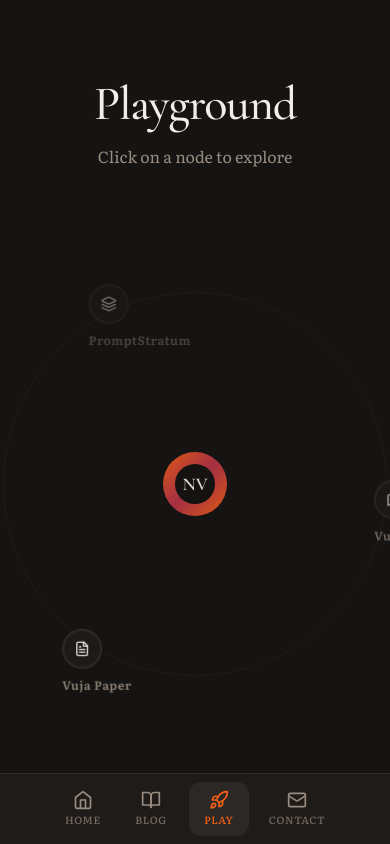
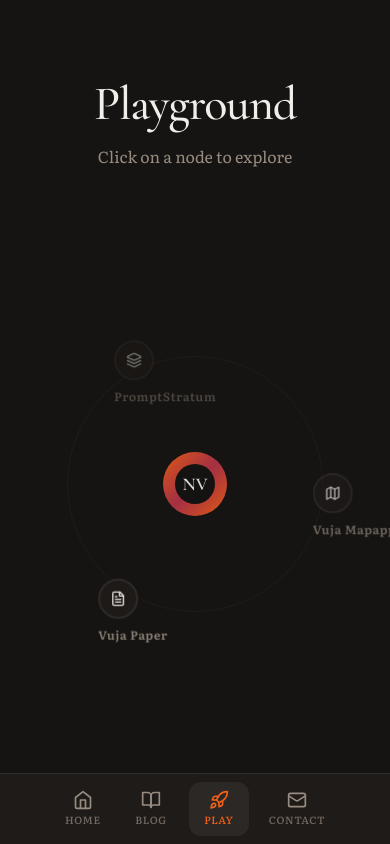
Before and after one commit to Vujavujavuja/vujicai, a Next.js app: page /playground in a window 390 px wide. Shown: the top 844 px of the page. Built offline with nearby package versions, Linux system fonts and the light colour scheme.

Commit message:
Smaller orbit radius on mobile (120px vs 200px)

```diff
--- a/src/components/ui/radial-orbital-timeline.tsx
+++ b/src/components/ui/radial-orbital-timeline.tsx
@@ -31,6 +31,7 @@ export default function RadialOrbitalTimeline({
   const [pulseEffect, setPulseEffect] = useState<Record<number, boolean>>({});
   const [centerOffset] = useState<{ x: number; y: number }>({ x: 0, y: 0 });
   const [activeNodeId, setActiveNodeId] = useState<number | null>(null);
+  const [radius, setRadius] = useState(200);
   const containerRef = useRef<HTMLDivElement>(null);
   const orbitRef = useRef<HTMLDivElement>(null);
   const nodeRefs = useRef<Record<number, HTMLDivElement | null>>({});
@@ -68,6 +69,15 @@ export default function RadialOrbitalTimeline({
   };
 
   useEffect(() => {
+    const updateRadius = () => {
+      setRadius(window.innerWidth < 640 ? 120 : 200);
+    };
+    updateRadius();
+    window.addEventListener('resize', updateRadius);
+    return () => window.removeEventListener('resize', updateRadius);
+  }, []);
+
+  useEffect(() => {
     let timer: NodeJS.Timeout;
     if (autoRotate) {
       timer = setInterval(() => {
@@ -85,7 +95,6 @@ export default function RadialOrbitalTimeline({
 
   const calculateNodePosition = (index: number, total: number) => {
     const angle = ((index / total) * 360 + rotationAngle) % 360;
-    const radius = 200;
     const radian = (angle * Math.PI) / 180;
     const x = radius * Math.cos(radian) + centerOffset.x;
     const y = radius * Math.sin(radian) + centerOffset.y;
@@ -134,7 +143,7 @@ export default function RadialOrbitalTimeline({
           </div>
 
           {/* Orbit ring */}
-          <div className="absolute w-96 h-96 rounded-full border border-border/30" />
+          <div className="absolute w-64 h-64 sm:w-96 sm:h-96 rounded-full border border-border/30" />
 
           {timelineData.map((item, index) => {
             const position = calculateNodePosition(index, timelineData.length);
```
